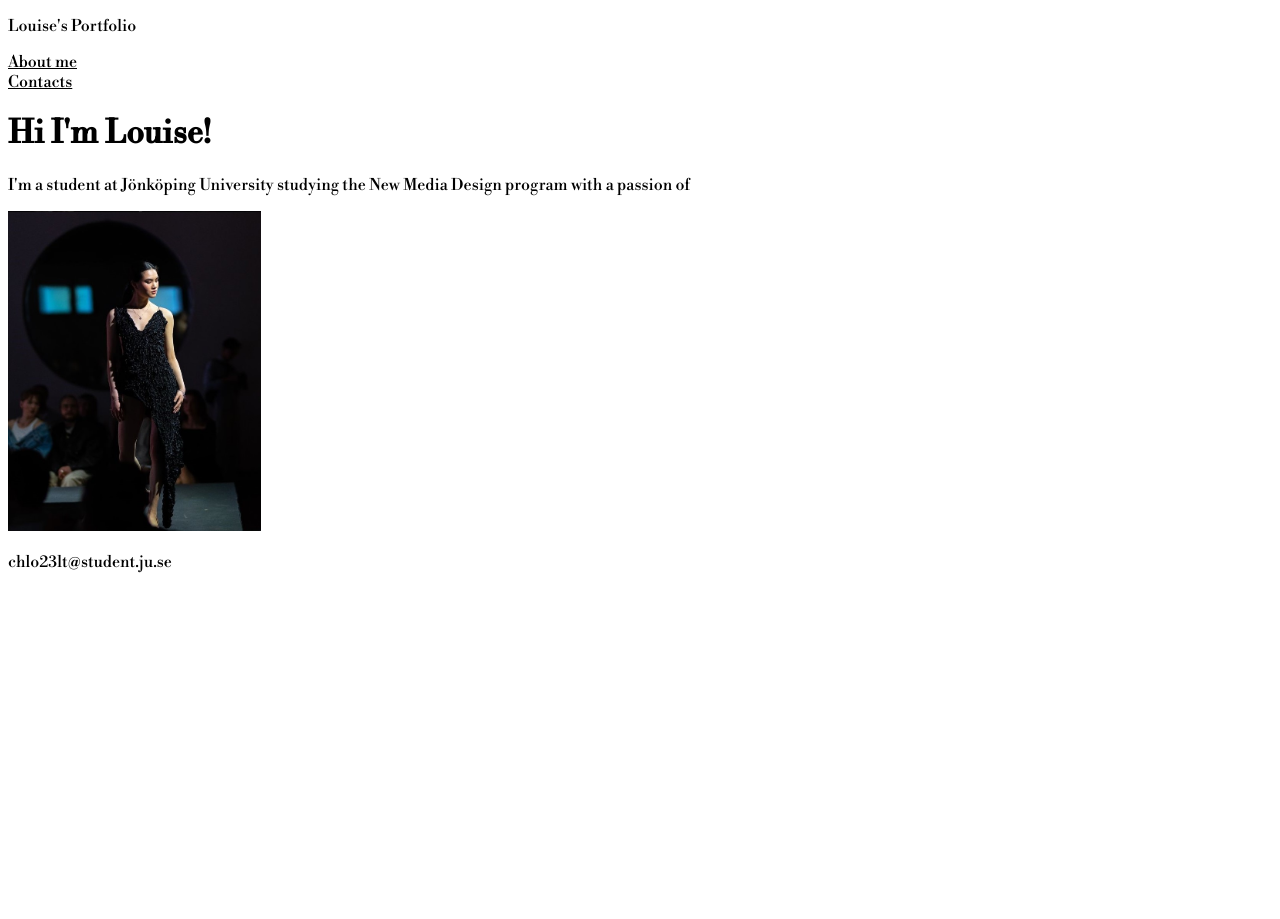
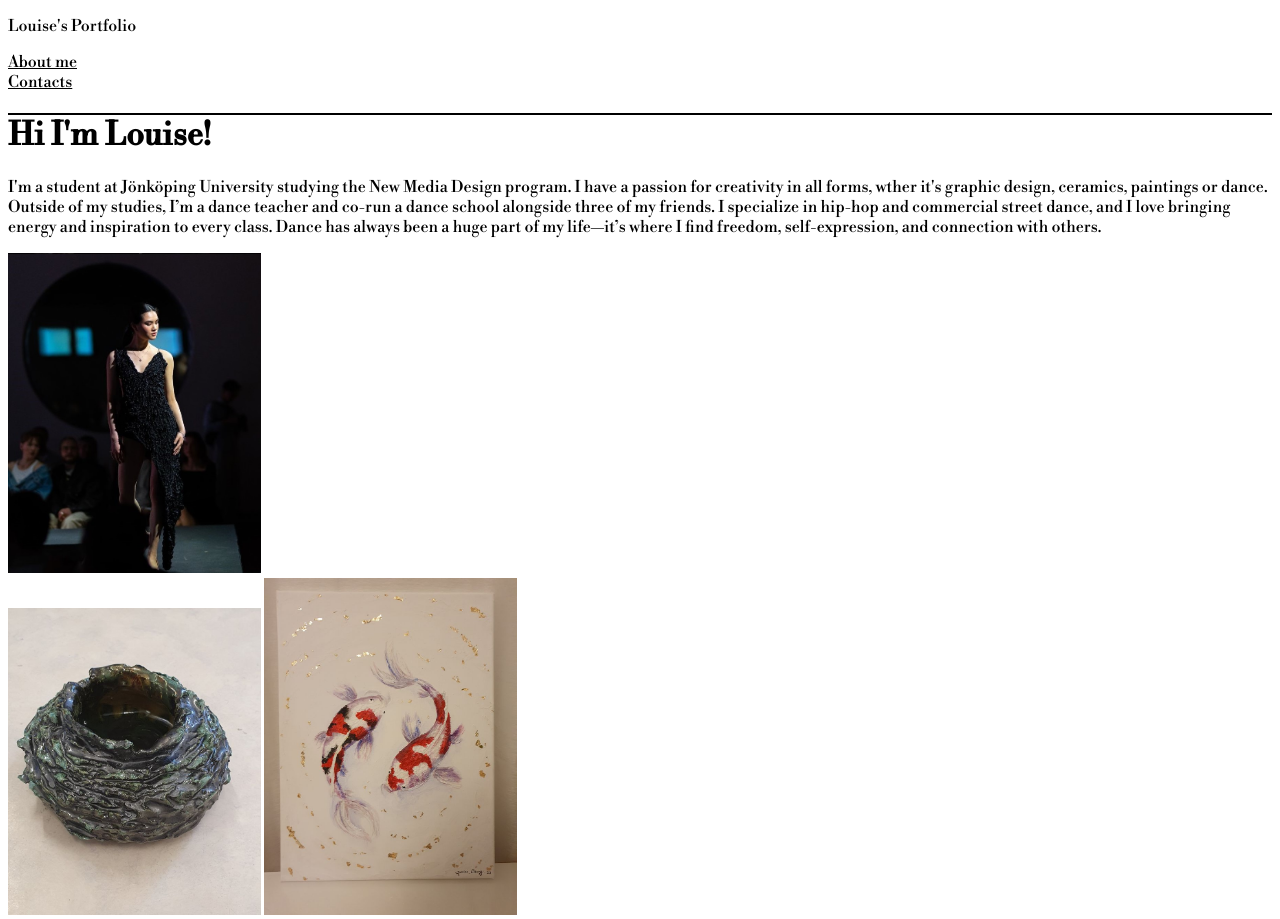
Before and after one commit to front-end-fundamentals-2025/fef-portfolio-Llouisechung, a plain HTML site: page index.html in a window 1280 px wide. Shown: the top 919 px of the page. Before the commit the page ends 800 px from the top, so only its background shows below. Drawn offline with nearby package versions, Linux system fonts and the light colour scheme.

Commit message:
did the second page and added more pictures

```diff
--- a/css/main.css
+++ b/css/main.css
@@ -14,6 +14,15 @@
   }
 
 /*homepage image*/
-  .black-dress {
+  .images {
     width: 20%;
   }
+
+  /*borders*/
+  h1 {
+    border-top: 2px solid black;
+
+  }
+  footer {
+    border-top: 2px solid black;
+  }
--- a/index.html
+++ b/index.html
@@ -25,10 +25,19 @@
       <h1>Hi I'm Louise!</h1>
       <p>
         I'm a student at Jönköping University studying the New Media Design
-        program with a passion of
+        program. I have a passion for creativity in all forms, wther it's graphic design, ceramics, paintings or dance. Outside of my studies, I’m a dance teacher and co-run a dance school alongside three of my friends. I specialize in hip-hop and commercial street dance, and I love bringing energy and inspiration to every class. Dance has always been a huge part of my life—it’s where I find freedom, self-expression, and connection with others.
       </p>
-      <img class="black-dress" src="img/nedladdning.jpg" alt="picture of me" />
+      <!--images on homepage-->
+      <img class="images" src="img/nedladdning.jpg" alt="black dress" />
     </main>
+    <img class="images"  src="img/ceramic.jpg" alt="my ceramic vase" />
+    </main>
+    <img class="images"  src="img/koi.jpg" alt="my painting of two koi fishes" />
+    </main>
+     <img src="img/coffeetable.png" alt="my coffeetable book design" />
+  </main>
+
+
 
     <footer>
       <p>chlo23lt@student.ju.se</p>
```
Also changed, not shown: contacts.html (+1 -0 lines), img/ceramic.jpg (added), img/coffeetable.png (added), img/koi.jpg (added), img/mario.jpg (added).
